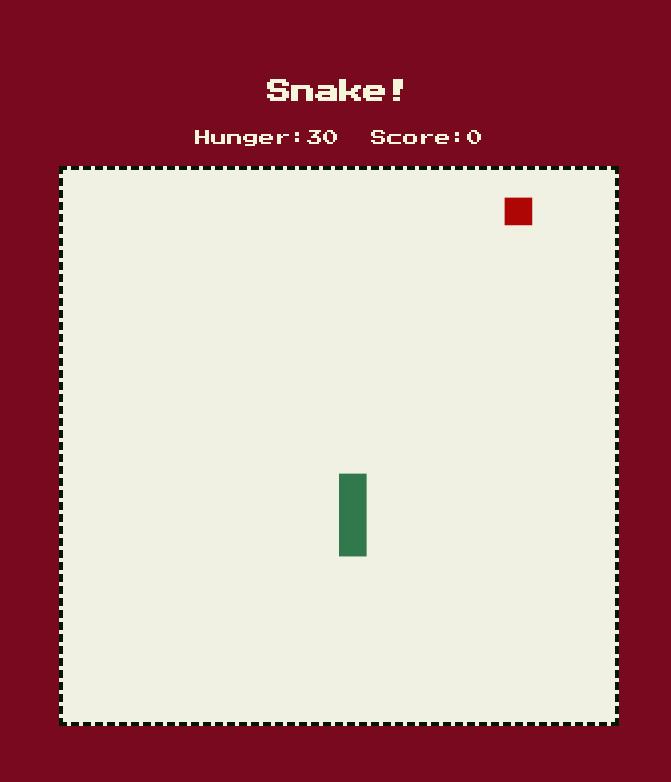
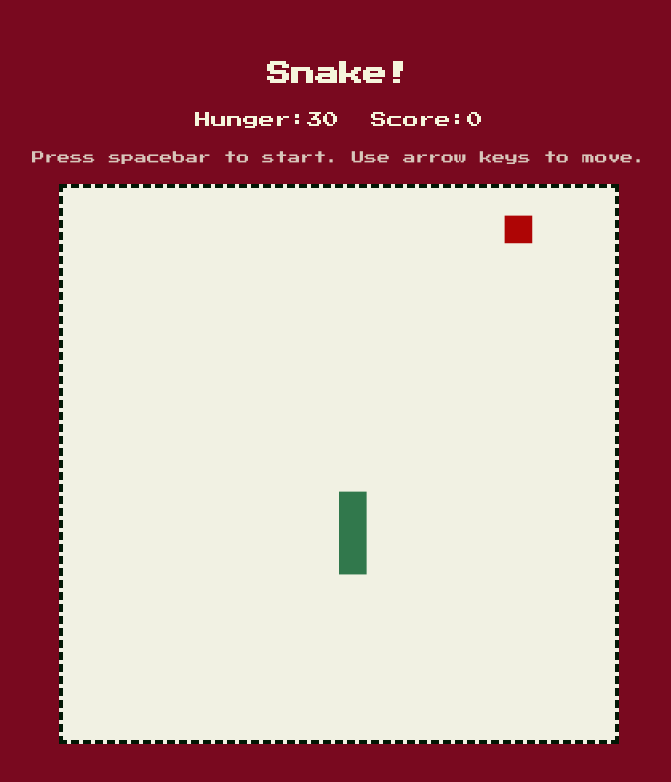
Before and after one commit to pswu11/snake-game, a website built with Vite: page index.html in a window 1280 px wide. Both pictures are taken after typing "Sample" into the empty fields and a click on the button "Start game". Shown: the whole page, without its empty margins (301-972 px from the left). Built offline with nearby package versions, Linux system fonts and the light colour scheme.

Commit message:
add instruction and remove highscore for now

```diff
--- a/src/scores.ts
+++ b/src/scores.ts
@@ -45,7 +45,13 @@ export function createInfoPanel() {
   const scoreEl = createScoreBoard()
   panel.appendChild(hungerEl)
   panel.appendChild(scoreEl)
+}
 
+export function createInstructionPanel() {
+  const instructions = document.createElement("div")
+  instructions.id = "gamestart-instructions"
+  instructions.textContent = "Press spacebar to start. Use arrow keys to move."
+  app.appendChild(instructions)
 }
 
 // increase score
--- a/src/snake.css
+++ b/src/snake.css
@@ -60,6 +60,11 @@ input[type=text] {
   gap: 2rem;
 }
 
+#gamestart-instructions {
+  font-size: 0.8rem;
+  color: rgb(216, 198, 186);
+}
+
 #score-board, #hunger-meter {
   display: flex;
 }
--- a/src/snake.ts
+++ b/src/snake.ts
@@ -17,6 +17,7 @@ import {
   reduceHunger,
   HungerLoop,
   addHighScores,
+  createInstructionPanel,
 } from "./scores"
 
 // global
@@ -102,6 +103,7 @@ function createBoard() {
     newBoard.width = viewportMinSize * 0.7
     newBoard.height = viewportMinSize * 0.7
     createInfoPanel()
+    createInstructionPanel()
     app.appendChild(newBoard)
     return newBoard
   }
@@ -225,7 +227,7 @@ function createGameEndMsg() {
   checkScoresBtn.textContent = "High Scores"
   endMsg.append(text)
   endMsg.append(restartBtn)
-  endMsg.append(checkScoresBtn)
+  // endMsg.append(checkScoresBtn)
   app.append(endMsg)
   // click on button to restart
   restartBtn.addEventListener("click", () => {
```
